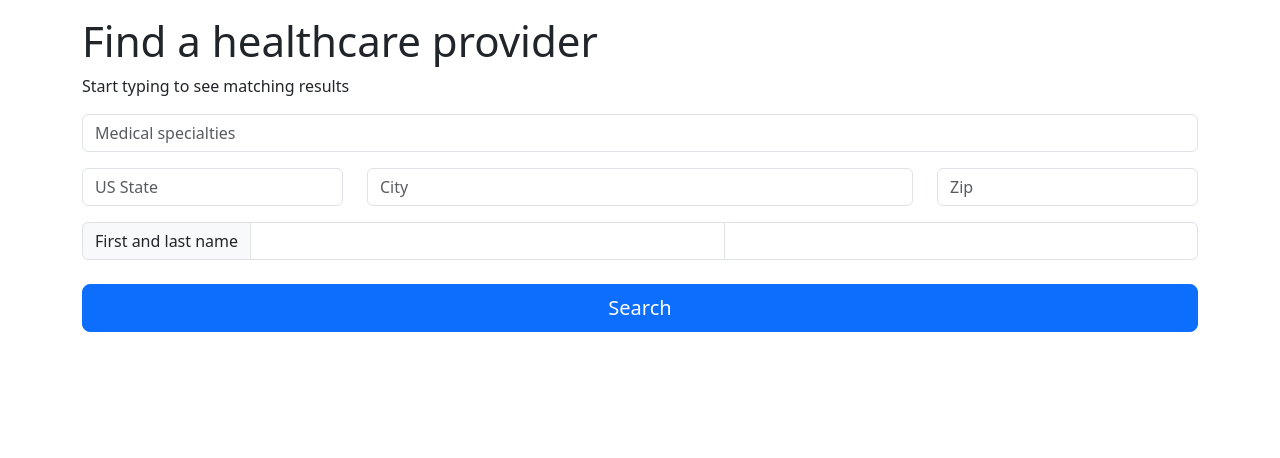
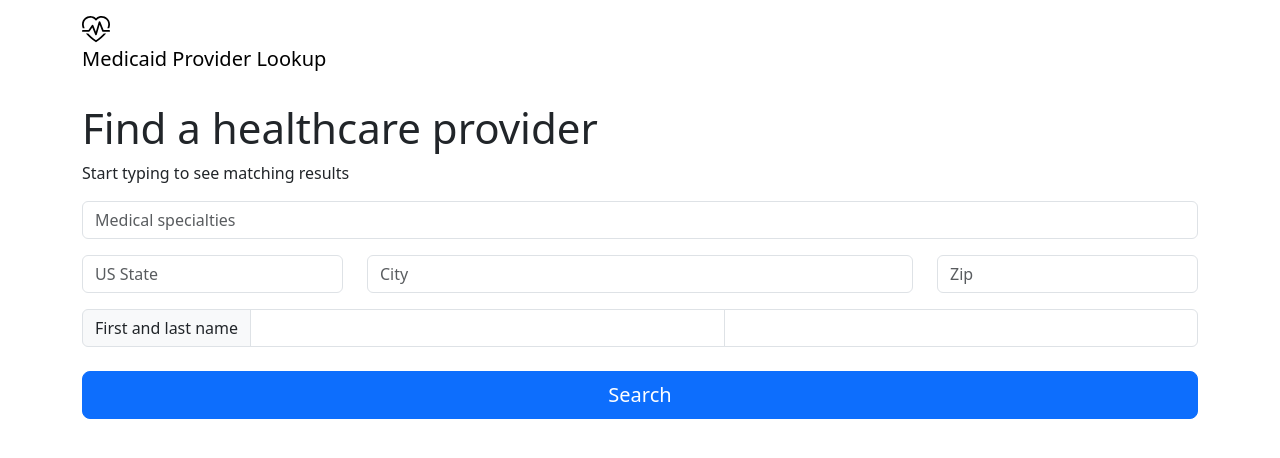
Before and after one commit to ioseph01/provider_lookup, a plain HTML site: page index.html in a window 1280 px wide. Shown: the top 458 px of the page. Drawn offline with nearby package versions, Linux system fonts and the light colour scheme.

Commit message:
Update index.html

```diff
--- a/index.html
+++ b/index.html
@@ -15,7 +15,6 @@
         <link rel="stylesheet" href="https://cdnjs.cloudflare.com/ajax/libs/leaflet/1.9.4/leaflet.css" />
         <script src="https://cdnjs.cloudflare.com/ajax/libs/leaflet/1.9.4/leaflet.js"></script>
         <script src="https://cdn.jsdelivr.net/npm/bootstrap@5.3.6/dist/js/bootstrap.bundle.min.js" integrity="sha384-j1CDi7MgGQ12Z7Qab0qlWQ/Qqz24Gc6BM0thvEMVjHnfYGF0rmFCozFSxQBxwHKO" crossorigin="anonymous"></script>
-        <script src="https://cdnjs.cloudflare.com/ajax/libs/bootstrap/5.3.0/js/bootstrap.bundle.min.js"></script>
         <!-- <script src="grid-dropdown.js" defer></script> -->
 
         <script src="dropdown.js" defer></script>
@@ -24,6 +23,19 @@
     </head>
     <body>
 
+        <nav class="navbar navbar-medical">
+                <div class="container container-custom">
+                    <span class="navbar-brand mb-0">
+                        <div class="medical-icon">
+                            <svg xmlns="http://www.w3.org/2000/svg" width="28" height="28" fill="currentColor" class="bi bi-heart-pulse" viewBox="0 0 16 16">
+                              <path d="m8 2.748-.717-.737C5.6.281 2.514.878 1.4 3.053.918 3.995.78 5.323 1.508 7H.43c-2.128-5.697 4.165-8.83 7.394-5.857q.09.083.176.171a3 3 0 0 1 .176-.17c3.23-2.974 9.522.159 7.394 5.856h-1.078c.728-1.677.59-3.005.108-3.947C13.486.878 10.4.28 8.717 2.01zM2.212 10h1.315C4.593 11.183 6.05 12.458 8 13.795c1.949-1.337 3.407-2.612 4.473-3.795h1.315c-1.265 1.566-3.14 3.25-5.788 5-2.648-1.75-4.523-3.434-5.788-5"/>
+                              <path d="M10.464 3.314a.5.5 0 0 0-.945.049L7.921 8.956 6.464 5.314a.5.5 0 0 0-.88-.091L3.732 8H.5a.5.5 0 0 0 0 1H4a.5.5 0 0 0 .416-.223l1.473-2.209 1.647 4.118a.5.5 0 0 0 .945-.049l1.598-5.593 1.457 3.642A.5.5 0 0 0 12 9h3.5a.5.5 0 0 0 0-1h-3.162z"/>
+                            </svg>
+                        </div>
+                        Medicaid Provider Lookup
+                    </span>
+                </div>
+            </nav>
 
         <section id="nonee" class="mb-5 container">
 
```
